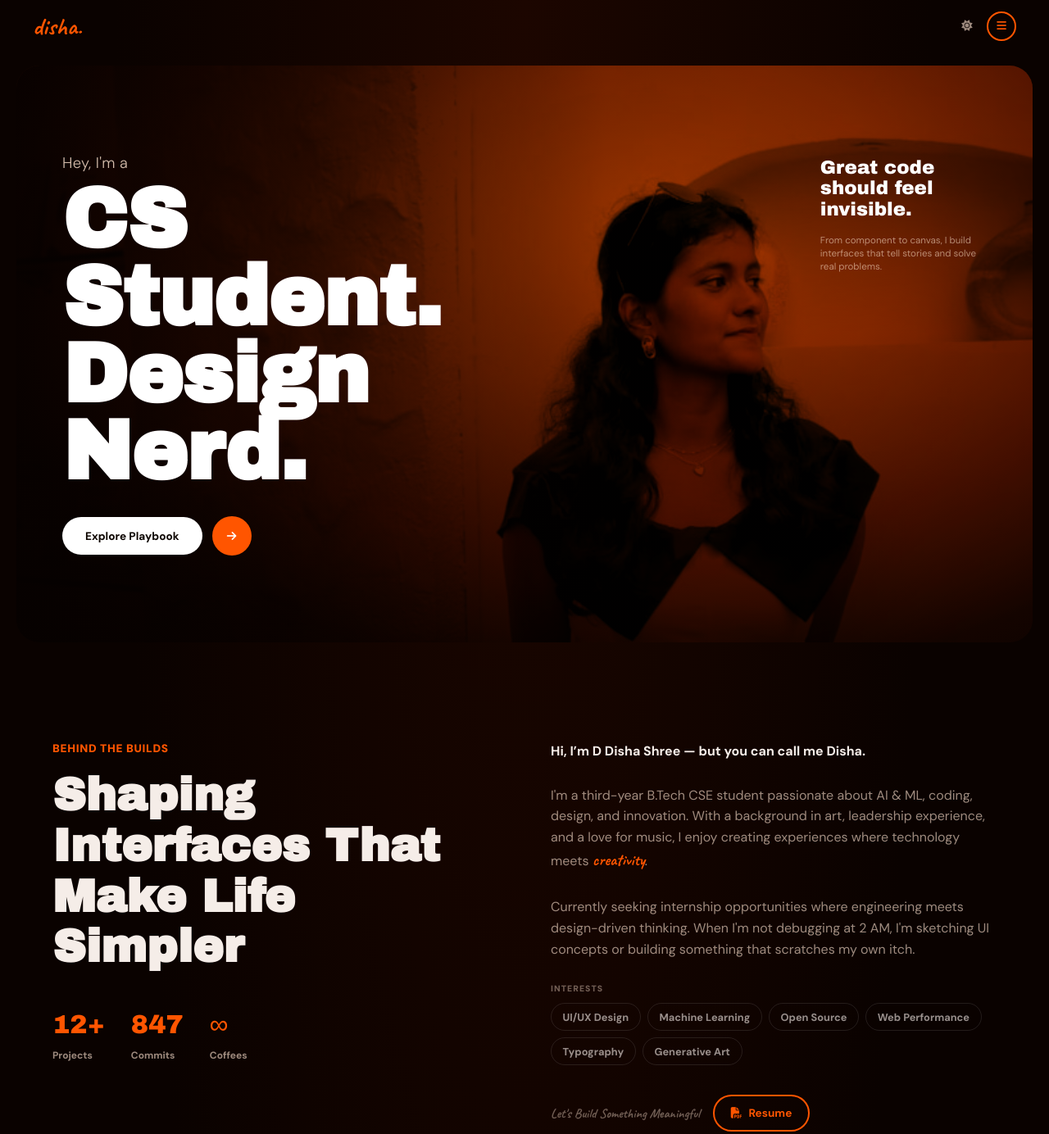
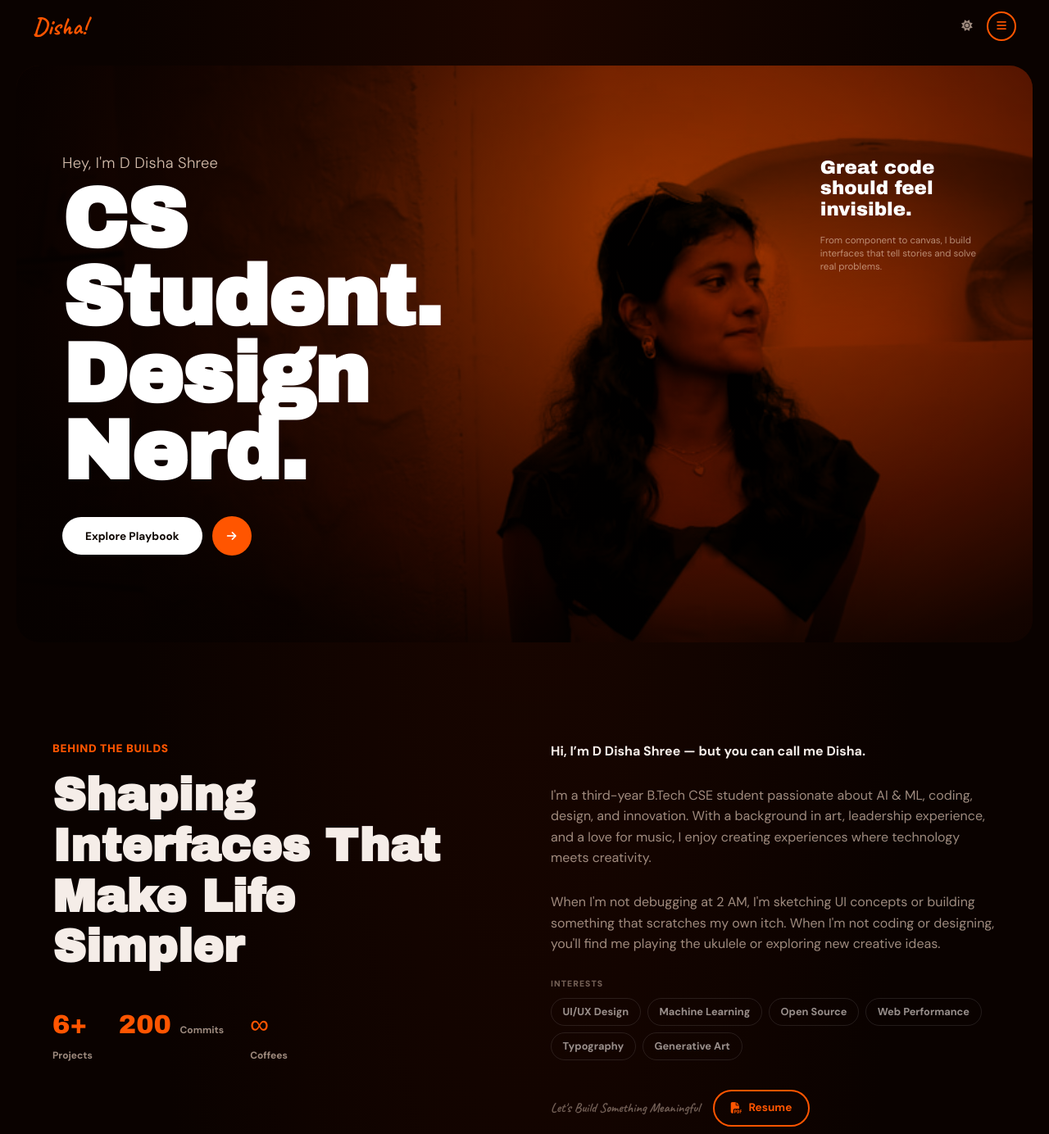
Before and after one commit to ddisha-07/disha-portfolio, a website: page index.html in a window 1280 px wide. Shown: the top 1384 px of the page at 82% size. Drawn offline with Linux system fonts and the light colour scheme.

Commit message:
Update profile information, stats, and biography in index.html

```diff
--- a/index.html
+++ b/index.html
@@ -10,7 +10,9 @@
     <!-- Google Fonts: Archivo Black for display headings, Caveat for logo, DM Sans for body text -->
     <link rel="preconnect" href="https://fonts.googleapis.com">
     <link rel="preconnect" href="https://fonts.gstatic.com" crossorigin>
-    <link href="https://fonts.googleapis.com/css2?family=Archivo+Black&family=Caveat:wght@700&family=DM+Sans:wght@300;400;500;700;900&display=swap" rel="stylesheet">
+    <link
+        href="https://fonts.googleapis.com/css2?family=Archivo+Black&family=Caveat:wght@700&family=DM+Sans:wght@300;400;500;700;900&display=swap"
+        rel="stylesheet">
     <!-- FontAwesome for refined vector icons -->
     <link rel="stylesheet" href="https://cdnjs.cloudflare.com/ajax/libs/font-awesome/6.4.0/css/all.min.css">
     <!-- Link to custom styles -->
@@ -21,7 +23,7 @@
     <!-- Persistent Header Bar -->
     <nav class="navbar" id="navbar">
         <div class="nav-container">
-            <button class="logo-btn" id="logo-top">disha.</button>
+            <button class="logo-btn" id="logo-top">Disha!</button>
 
             <!-- Hidden/Toggle Nav Links -->
             <div class="nav-menu-wrapper" id="nav-menu-wrapper">
@@ -60,7 +62,7 @@
 
                 <!-- Main Header Title -->
                 <div class="hero-content">
-                    <p class="hero-subtitle">Hey, I'm a</p>
+                    <p class="hero-subtitle">Hey, I'm D Disha Shree</p>
                     <h1 class="hero-title">CS Student.<br>Design Nerd.</h1>
                     <div class="hero-btn-container">
                         <button class="hero-explore-btn" id="hero-cta-btn">Explore Playbook</button>
@@ -73,7 +75,8 @@
                 <!-- Hover/Visual Side Lockup -->
                 <div class="hero-side-lockup">
                     <p class="hero-side-title">Great code should feel invisible.</p>
-                    <p class="hero-side-desc">From component to canvas, I build interfaces that tell stories and solve real problems.</p>
+                    <p class="hero-side-desc">From component to canvas, I build interfaces that tell stories and solve
+                        real problems.</p>
                 </div>
             </div>
         </section>
@@ -89,12 +92,12 @@
 
                         <div class="about-stats">
                             <div class="stat-item">
-                                <span class="stat-value">12+</span>
+                                <span class="stat-value">6+</span>
                                 <span class="stat-label">Projects</span>
                             </div>
                             <div class="stat-item">
-                                <span class="stat-value">847</span>
-                                <span class="stat-label">Commits</span>
+                                <span class="stat-value">200<span>
+                                        <span class="stat-label">Commits</span>
                             </div>
                             <div class="stat-item">
                                 <span class="stat-value">∞</span>
@@ -111,10 +114,14 @@
                         </p>
                         <!-- Main Biography Verbatim Info -->
                         <p class="about-paragraph">
-                            I'm a third-year B.Tech CSE student passionate about AI & ML, coding, design, and innovation. With a background in art, leadership experience, and a love for music, I enjoy creating experiences where technology meets <em>creativity</em>.
+                            I'm a third-year B.Tech CSE student passionate about AI & ML, coding, design, and
+                            innovation. With a background in art, leadership experience, and a love for music, I enjoy
+                            creating experiences where technology meets creativity.
                         </p>
                         <p class="about-paragraph">
-                            Currently seeking internship opportunities where engineering meets design-driven thinking. When I'm not debugging at 2 AM, I'm sketching UI concepts or building something that scratches my own itch.
+                            When I'm not debugging at 2 AM, I'm sketching UI concepts or building something that
+                            scratches my own itch. When I'm not coding or designing, you'll find me playing the ukulele
+                            or exploring new creative ideas.
                         </p>
 
                         <!-- Interests Tag List -->
@@ -195,7 +202,8 @@
                     <p class="socials-sublabel">let's connect</p>
                     <div class="socials-title-row">
                         <h2 class="socials-title">Find Me Online</h2>
-                        <p class="socials-desc">Whether you want to collab, talk design, or just say hey - always down.</p>
+                        <p class="socials-desc">Whether you want to collab, talk design, or just say hey - always down.
+                        </p>
                     </div>
                 </div>
 
```
